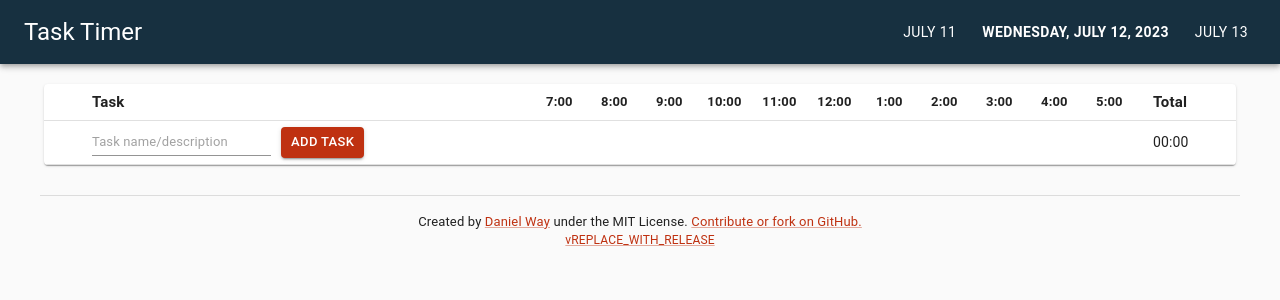
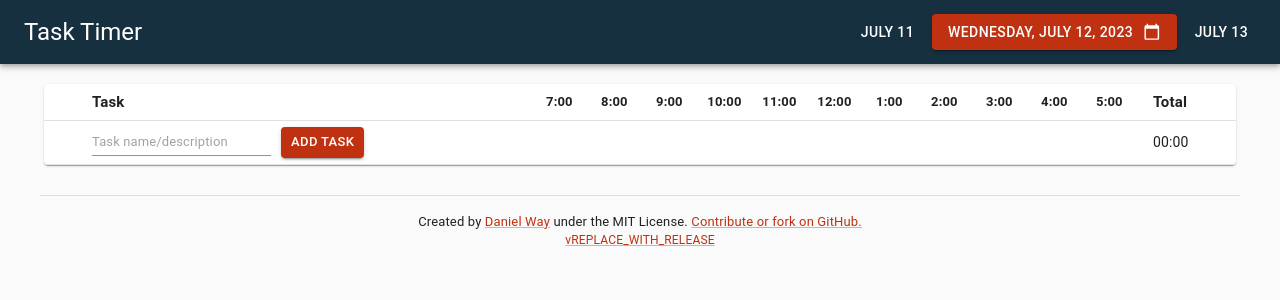
Before and after one commit to danielway/task-timer, a React (Create React App) app: page / in a window 1280 px wide. Shown: the top 300 px of the page. Built offline with nearby package versions, Linux system fonts and the light colour scheme.

Commit message:
Add date picker

```diff
--- a/package.json
+++ b/package.json
@@ -18,6 +18,7 @@
     "@types/react": "^18.2.5",
     "@types/react-dom": "^18.2.4",
     "@types/react-redux": "^7.1.25",
+    "dayjs": "^1.11.5",
     "react": "^18.2.0",
     "react-dom": "^18.2.0",
     "react-redux": "^8.0.5",
--- a/src/components/layout/Header.tsx
+++ b/src/components/layout/Header.tsx
@@ -1,6 +1,18 @@
-import { AppBar, Box, Button, Toolbar, Typography } from "@mui/material";
+import {
+  AppBar,
+  Box,
+  Button,
+  Icon,
+  Popover,
+  Toolbar,
+  Typography,
+} from "@mui/material";
+import CalendarTodayIcon from "@mui/icons-material/CalendarToday";
 import { useAppDispatch, useAppSelector } from "../../app/hooks";
 import { selectDates, selectDay } from "../../app/slice";
+import { DateCalendar, LocalizationProvider } from "@mui/x-date-pickers";
+import { AdapterDayjs } from "@mui/x-date-pickers/AdapterDayjs";
+import { useState } from "react";
 
 const dateOptions: Intl.DateTimeFormatOptions = {
   weekday: "long",
@@ -16,7 +28,42 @@ const otherDateOptions: Intl.DateTimeFormatOptions = {
 
 export const Header = () => {
   const dispatch = useAppDispatch();
+
   const dates = useAppSelector(selectDates);
+  const previousDate = dates[0];
+  const nextDate = dates[2];
+
+  const formatDate = (date: number, other = false) =>
+    new Date(date).toLocaleDateString(
+      "en-US",
+      other ? otherDateOptions : dateOptions
+    );
+
+  const dateButton = (date: number) => (
+    <Button
+      key={date}
+      sx={{
+        marginLeft: "10px",
+        color: "#fff",
+      }}
+      onClick={() => dispatch(selectDay(date))}
+    >
+      {formatDate(date, true)}
+    </Button>
+  );
+
+  const [anchorEl, setAnchorEl] = useState<HTMLButtonElement | null>(null);
+
+  const handleClick = (event: React.MouseEvent<HTMLButtonElement>) => {
+    setAnchorEl(event.currentTarget);
+  };
+
+  const handleClose = () => {
+    setAnchorEl(null);
+  };
+
+  const open = Boolean(anchorEl);
+
   return (
     <AppBar position="static">
       <Toolbar>
@@ -24,22 +71,43 @@ export const Header = () => {
           Task Timer
         </Typography>
         <Box sx={{ display: { xs: "none", sm: "block" } }}>
-          {dates.map((date, index) => (
-            <Button
-              key={date}
+          {dateButton(previousDate)}
+          <Button
+            variant="contained"
+            color="secondary"
+            onClick={handleClick}
+            sx={{
+              marginLeft: "10px",
+            }}
+          >
+            {formatDate(dates[1])}{" "}
+            <CalendarTodayIcon
               sx={{
+                fontSize: "1.1rem",
                 marginLeft: "10px",
-                color: "#fff",
-                fontWeight: index === 1 ? "bold" : "normal",
               }}
-              onClick={() => dispatch(selectDay(date))}
-            >
-              {new Date(date).toLocaleDateString(
-                "en-US",
-                index === 1 ? dateOptions : otherDateOptions
-              )}
-            </Button>
-          ))}
+            />
+          </Button>
+          <Popover
+            open={open}
+            anchorEl={anchorEl}
+            onClose={handleClose}
+            anchorOrigin={{
+              vertical: "bottom",
+              horizontal: "left",
+            }}
+          >
+            <LocalizationProvider dateAdapter={AdapterDayjs}>
+              <DateCalendar
+                showDaysOutsideCurrentMonth={true}
+                onChange={(value: any) => {
+                  dispatch(selectDay(value.valueOf()));
+                  handleClose();
+                }}
+              />
+            </LocalizationProvider>
+          </Popover>
+          {dateButton(nextDate)}
         </Box>
       </Toolbar>
     </AppBar>
```
Also changed, not shown: 1 other file (tests, documents, lock files or other folders).
